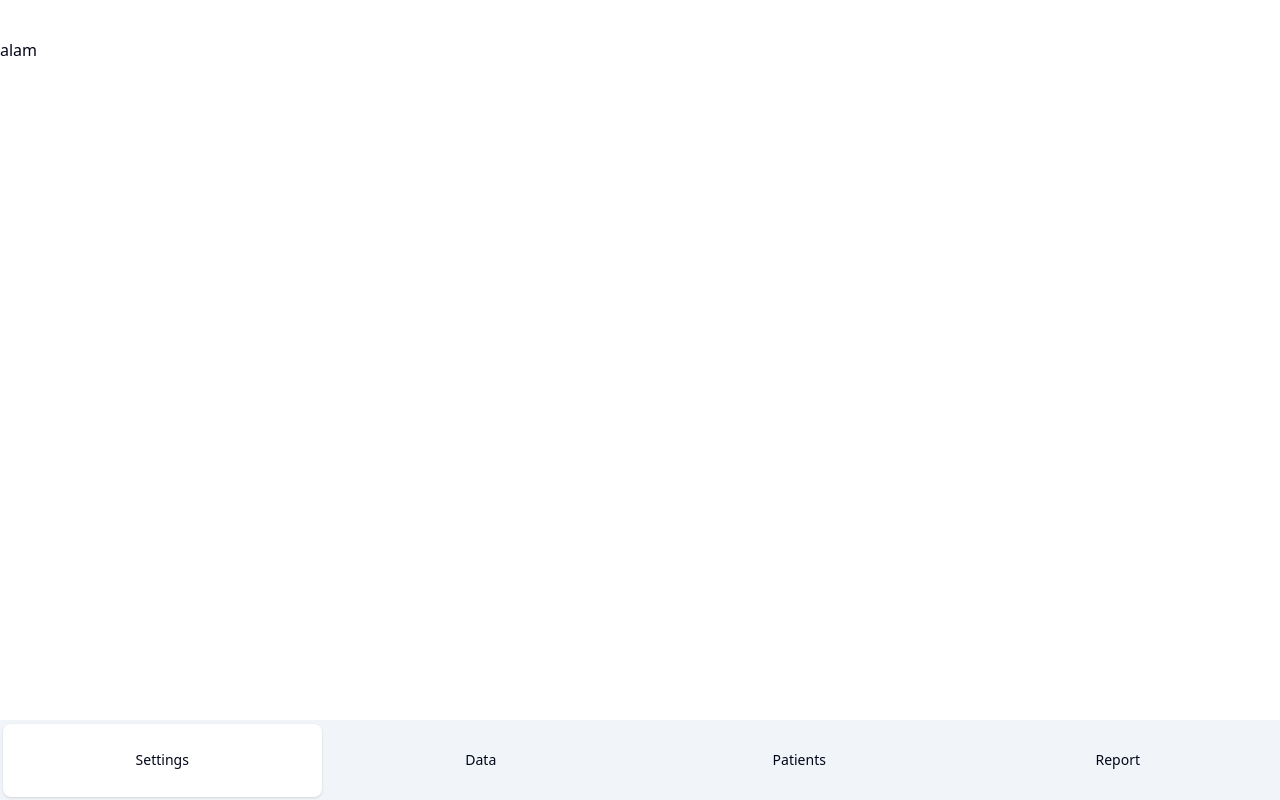
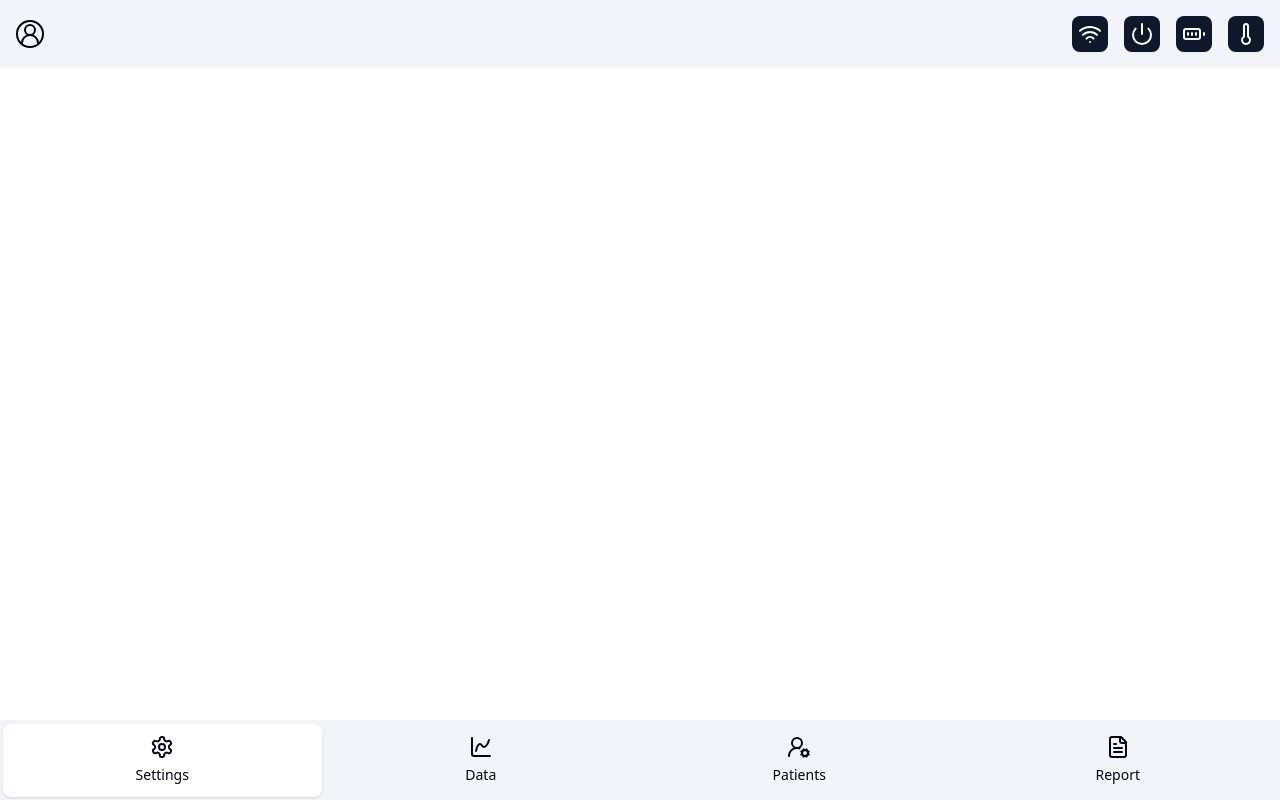
Before and after one commit to gopmur/hexa-webapp, a Svelte app: page / in a window 1280 px wide. Built offline with nearby package versions, Linux system fonts and the light colour scheme.

Commit message:
added header

```diff
--- a/index.html
+++ b/index.html
@@ -1,9 +1,13 @@
-<!doctype html>
+<!DOCTYPE html>
 <html lang="en">
 	<head>
 		<meta charset="UTF-8" />
+		<meta
+			name="viewport"
+			content="width=device-width, initial-scale=1.0, maximum-scale=1.0, user-scalable=no"
+		/>
+
 		<link rel="icon" type="image/svg+xml" href="/vite.svg" />
-    <meta name="viewport" content="width=device-width, initial-scale=1.0" />
 		<title>Vite + Svelte + TS</title>
 	</head>
 	<body>
--- a/src/App.svelte
+++ b/src/App.svelte
@@ -1,21 +1,30 @@
 <script lang="ts">
 	import { Button } from "$lib/components/ui/button";
+	import Header from "$lib/components/header/header.svelte";
 	import * as Tabs from "$lib/components/ui/tabs";
+	import SettingsIcon from "@lucide/svelte/icons/settings";
+	import ChartIcon from "@lucide/svelte/icons/chart-spline";
+	import UserRoundCogIcon from "@lucide/svelte/icons/user-round-cog";
+	import FileTextIcon from "@lucide/svelte/icons/file-text";
 </script>
 
-<main class="h-screen w-screen">
+<main class="h-dvh w-screen">
 	<div class="flex flex-col h-full w-full justify-between">
-		<div class="h-10"></div>
+		<Header />
 		<Tabs.Root value="settings" class="w-screen h-full">
-			<Tabs.Content value="settings" class="h-full"><div class="h-full">alam</div></Tabs.Content>
+			<Tabs.Content value="settings" class="h-full"
+				><div class="h-full"></div></Tabs.Content
+			>
 			<Tabs.Content value="data"><div class="h-full"></div></Tabs.Content>
 			<Tabs.Content value="patients"><div class="h-full"></div></Tabs.Content>
 			<Tabs.Content value="report"><div class="h-full"></div></Tabs.Content>
 			<Tabs.List class="w-full rounded-none h-20">
-				<Tabs.Trigger value="settings">Settings</Tabs.Trigger>
-				<Tabs.Trigger value="data">Data</Tabs.Trigger>
-				<Tabs.Trigger value="patients">Patients</Tabs.Trigger>
-				<Tabs.Trigger value="report">Report</Tabs.Trigger>
+				<Tabs.Trigger class="flex flex-col" value="settings"><SettingsIcon class="size-6" /> Settings</Tabs.Trigger>
+				<Tabs.Trigger class="flex flex-col" value="data"><ChartIcon class="size-6" /> Data</Tabs.Trigger>
+				<Tabs.Trigger class="flex flex-col" value="patients"
+					><UserRoundCogIcon class="size-6" /> Patients</Tabs.Trigger
+				>
+				<Tabs.Trigger class="flex flex-col" value="report"><FileTextIcon class="size-6" /> Report</Tabs.Trigger>
 			</Tabs.List>
 		</Tabs.Root>
 	</div>
--- /dev/null
+++ b/src/lib/components/header/header.svelte
@@ -0,0 +1,26 @@
+<script>
+	import ThermometerIcon from "@lucide/svelte/icons/thermometer";
+	import PowerIcon from "@lucide/svelte/icons/power";
+	import Wifi from "@lucide/svelte/icons/wifi";
+	import BatteryFull from "@lucide/svelte/icons/battery-full";
+	import UserRoundIcon from "@lucide/svelte/icons/user-round";
+	import { Button } from "$lib/components/ui/button";
+</script>
+
+<header class="bg-accent w-full p-4">
+	<div class="flex justify-between items-center">
+		<div
+			class="w-fit h-fit rounded-full border-2 border-black flex justify-center items-center aspect-square"
+		>
+			<UserRoundIcon class="size-6" />
+		</div>
+		<div class="flex gap-4">
+			<Button variant="default" size="icon"><Wifi class="size-6" /></Button>
+			<Button variant="default" size="icon"><PowerIcon class="size-6" /></Button>
+			<Button variant="default" size="icon"><BatteryFull class="size-6" /></Button>
+			<Button variant="default" size="icon"
+				><ThermometerIcon class="size-6" /></Button
+			>
+		</div>
+	</div>
+</header>
```
Lines whose indentation alone changed are shown as unchanged.
